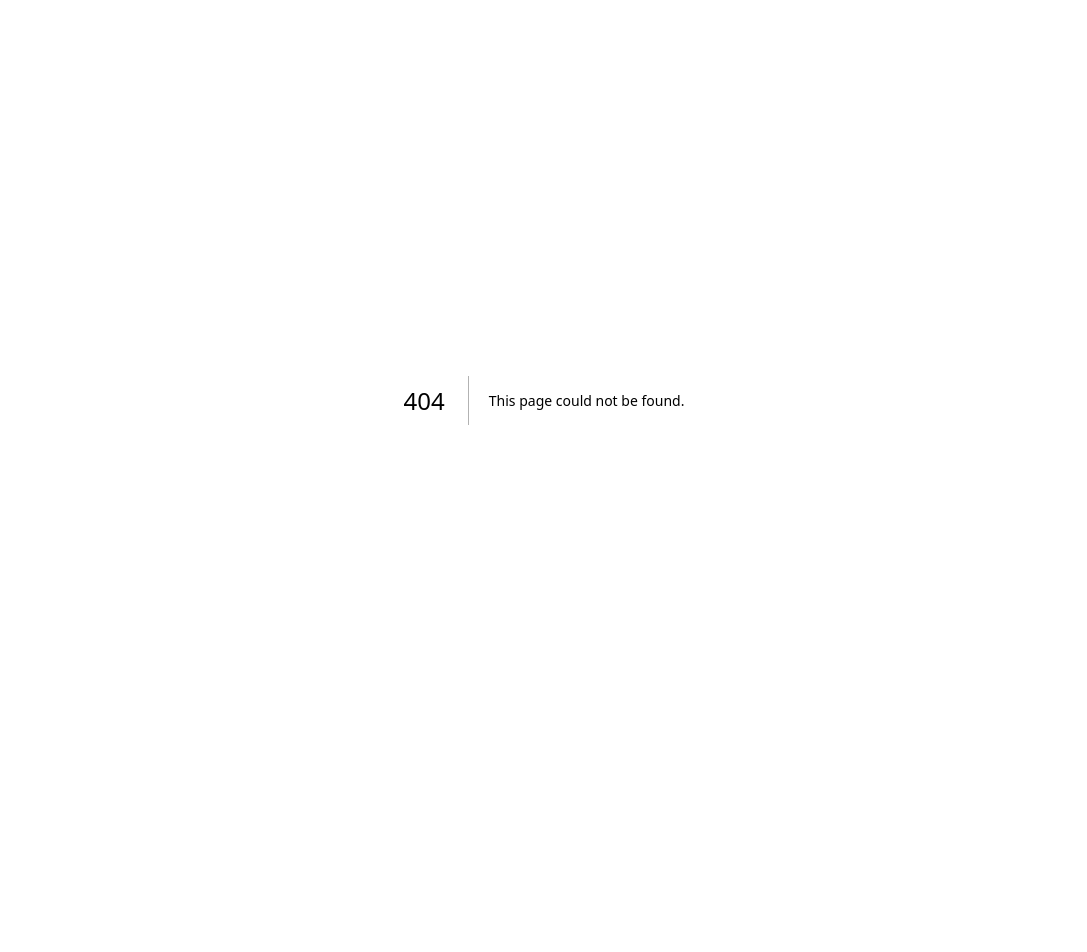
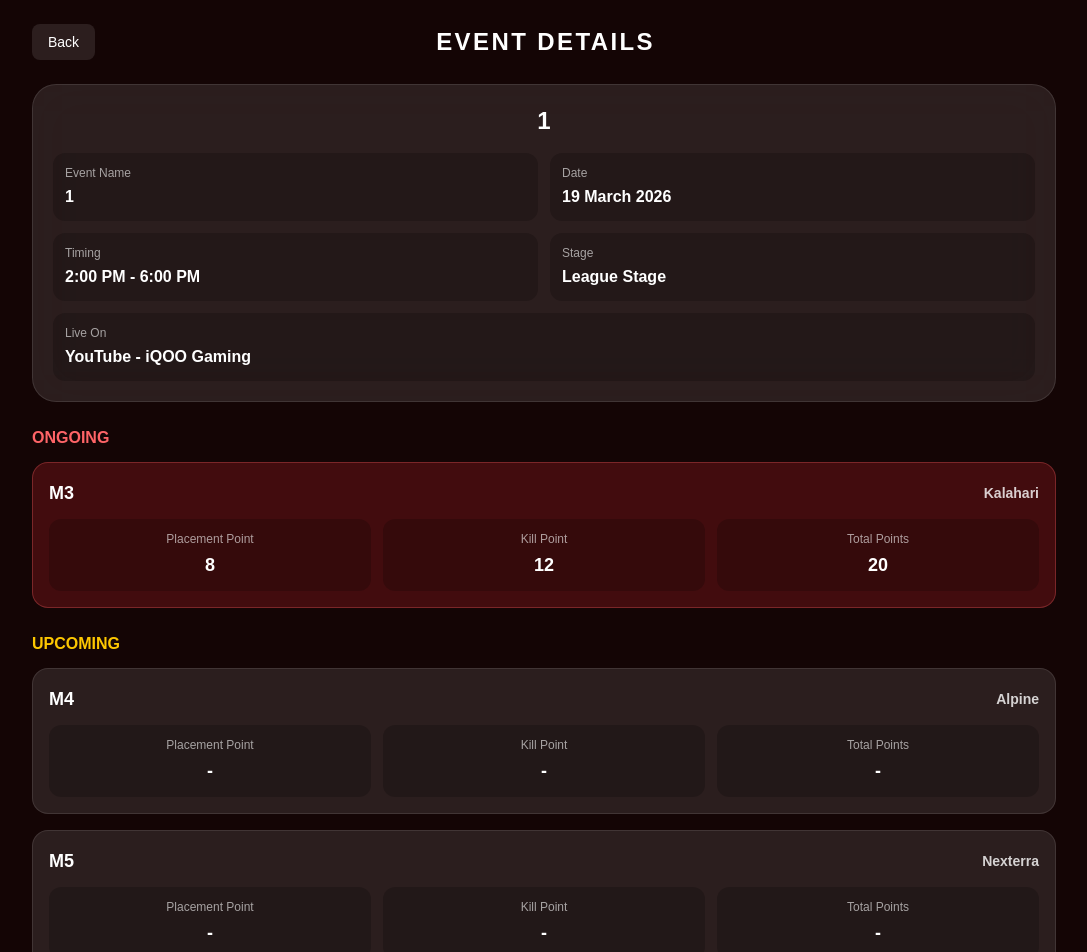
Before and after one commit to abhinavtomar081-art/tg-esport, a Next.js app: page /event/1 in a window 1280 px wide. Before the commit this address had no page. Shown: the top 952 px of the page, without its empty margins (96-1183 px from the left). Before the commit the page ends 800 px from the top, so only its background shows below. Built offline with nearby package versions, Linux system fonts and the light colour scheme.

Commit message:
add event details page

```diff
--- /dev/null
+++ b/app/event/[id]/page.tsx
@@ -0,0 +1,201 @@
+"use client";
+
+import Link from "next/link";
+import { useParams } from "next/navigation";
+
+export default function EventDetailsPage() {
+  const params = useParams();
+  const id = params.id as string;
+
+  const eventInfo = {
+    name: id,
+    date: "19 March 2026",
+    timing: "2:00 PM - 6:00 PM",
+    stage: "League Stage",
+    liveOn: "YouTube - iQOO Gaming",
+  };
+
+  const ongoingMatches = [
+    {
+      match: "M3",
+      map: "Kalahari",
+      placement: "8",
+      kill: "12",
+      total: "20",
+    },
+  ];
+
+  const upcomingMatches = [
+    {
+      match: "M4",
+      map: "Alpine",
+      placement: "-",
+      kill: "-",
+      total: "-",
+    },
+    {
+      match: "M5",
+      map: "Nexterra",
+      placement: "-",
+      kill: "-",
+      total: "-",
+    },
+    {
+      match: "M6",
+      map: "Bermuda",
+      placement: "-",
+      kill: "-",
+      total: "-",
+    },
+  ];
+
+  const completedMatches = [
+    {
+      match: "M1",
+      map: "Bermuda",
+      placement: "10",
+      kill: "6",
+      total: "16",
+    },
+    {
+      match: "M2",
+      map: "Purgatory",
+      placement: "7",
+      kill: "9",
+      total: "16",
+    },
+  ];
+
+  const renderMatchCard = (
+    item: {
+      match: string;
+      map: string;
+      placement: string;
+      kill: string;
+      total: string;
+    },
+    index: number,
+    type: "ongoing" | "upcoming" | "completed"
+  ) => {
+    const styles = {
+      ongoing: "bg-red-500/20 border border-red-400/30",
+      upcoming: "bg-white/10 border border-white/10",
+      completed: "bg-green-500/20 border border-green-400/30",
+    };
+
+    return (
+      <div
+        key={index}
+        className={`mb-4 rounded-2xl p-4 ${styles[type]}`}
+      >
+        <div className="mb-3 flex items-center justify-between">
+          <p className="text-lg font-bold text-white">{item.match}</p>
+          <p className="text-sm font-semibold text-white/80">{item.map}</p>
+        </div>
+
+        <div className="grid grid-cols-3 gap-3 text-center">
+          <div className="rounded-xl bg-black/20 p-3">
+            <p className="text-xs text-white/60">Placement Point</p>
+            <p className="mt-1 text-lg font-bold text-white">{item.placement}</p>
+          </div>
+
+          <div className="rounded-xl bg-black/20 p-3">
+            <p className="text-xs text-white/60">Kill Point</p>
+            <p className="mt-1 text-lg font-bold text-white">{item.kill}</p>
+          </div>
+
+          <div className="rounded-xl bg-black/20 p-3">
+            <p className="text-xs text-white/60">Total Points</p>
+            <p className="mt-1 text-lg font-bold text-white">{item.total}</p>
+          </div>
+        </div>
+      </div>
+    );
+  };
+
+  return (
+    <div className="min-h-screen bg-[#140505] px-4 pt-6 pb-10 text-white">
+      <div className="mx-auto max-w-5xl">
+        {/* Top */}
+        <div className="mb-6 flex items-center justify-between">
+          <Link
+            href="/today-schedule"
+            className="rounded-lg bg-white/10 px-4 py-2 text-sm"
+          >
+            Back
+          </Link>
+
+          <h1 className="text-lg font-bold tracking-widest sm:text-2xl">
+            EVENT DETAILS
+          </h1>
+
+          <div className="w-[60px]" />
+        </div>
+
+        {/* Info Box */}
+        <div className="mb-6 rounded-3xl border border-white/10 bg-white/10 p-5 backdrop-blur-xl">
+          <h2 className="mb-4 text-center text-2xl font-extrabold text-white">
+            {eventInfo.name}
+          </h2>
+
+          <div className="grid grid-cols-1 gap-3 sm:grid-cols-2">
+            <div className="rounded-xl bg-black/20 p-3">
+              <p className="text-xs text-white/60">Event Name</p>
+              <p className="mt-1 font-bold text-white">{eventInfo.name}</p>
+            </div>
+
+            <div className="rounded-xl bg-black/20 p-3">
+              <p className="text-xs text-white/60">Date</p>
+              <p className="mt-1 font-bold text-white">{eventInfo.date}</p>
+            </div>
+
+            <div className="rounded-xl bg-black/20 p-3">
+              <p className="text-xs text-white/60">Timing</p>
+              <p className="mt-1 font-bold text-white">{eventInfo.timing}</p>
+            </div>
+
+            <div className="rounded-xl bg-black/20 p-3">
+              <p className="text-xs text-white/60">Stage</p>
+              <p className="mt-1 font-bold text-white">{eventInfo.stage}</p>
+            </div>
+
+            <div className="rounded-xl bg-black/20 p-3 sm:col-span-2">
+              <p className="text-xs text-white/60">Live On</p>
+              <p className="mt-1 font-bold text-white">{eventInfo.liveOn}</p>
+            </div>
+          </div>
+        </div>
+
+        {/* Ongoing */}
+        <h2 className="mb-3 font-bold text-red-400">ONGOING</h2>
+        {ongoingMatches.length > 0 ? (
+          ongoingMatches.map((item, index) =>
+            renderMatchCard(item, index, "ongoing")
+          )
+        ) : (
+          <p className="mb-4 text-sm text-white/60">No ongoing matches</p>
+        )}
+
+        {/* Upcoming */}
+        <h2 className="mb-3 mt-6 font-bold text-yellow-400">UPCOMING</h2>
+        {upcomingMatches.length > 0 ? (
+          upcomingMatches.map((item, index) =>
+            renderMatchCard(item, index, "upcoming")
+          )
+        ) : (
+          <p className="mb-4 text-sm text-white/60">No upcoming matches</p>
+        )}
+
+        {/* Completed */}
+        <h2 className="mb-3 mt-6 font-bold text-green-400">COMPLETED</h2>
+        {completedMatches.length > 0 ? (
+          completedMatches.map((item, index) =>
+            renderMatchCard(item, index, "completed")
+          )
+        ) : (
+          <p className="mb-4 text-sm text-white/60">No completed matches</p>
+        )}
+      </div>
+    </div>
+  );
+}
```
